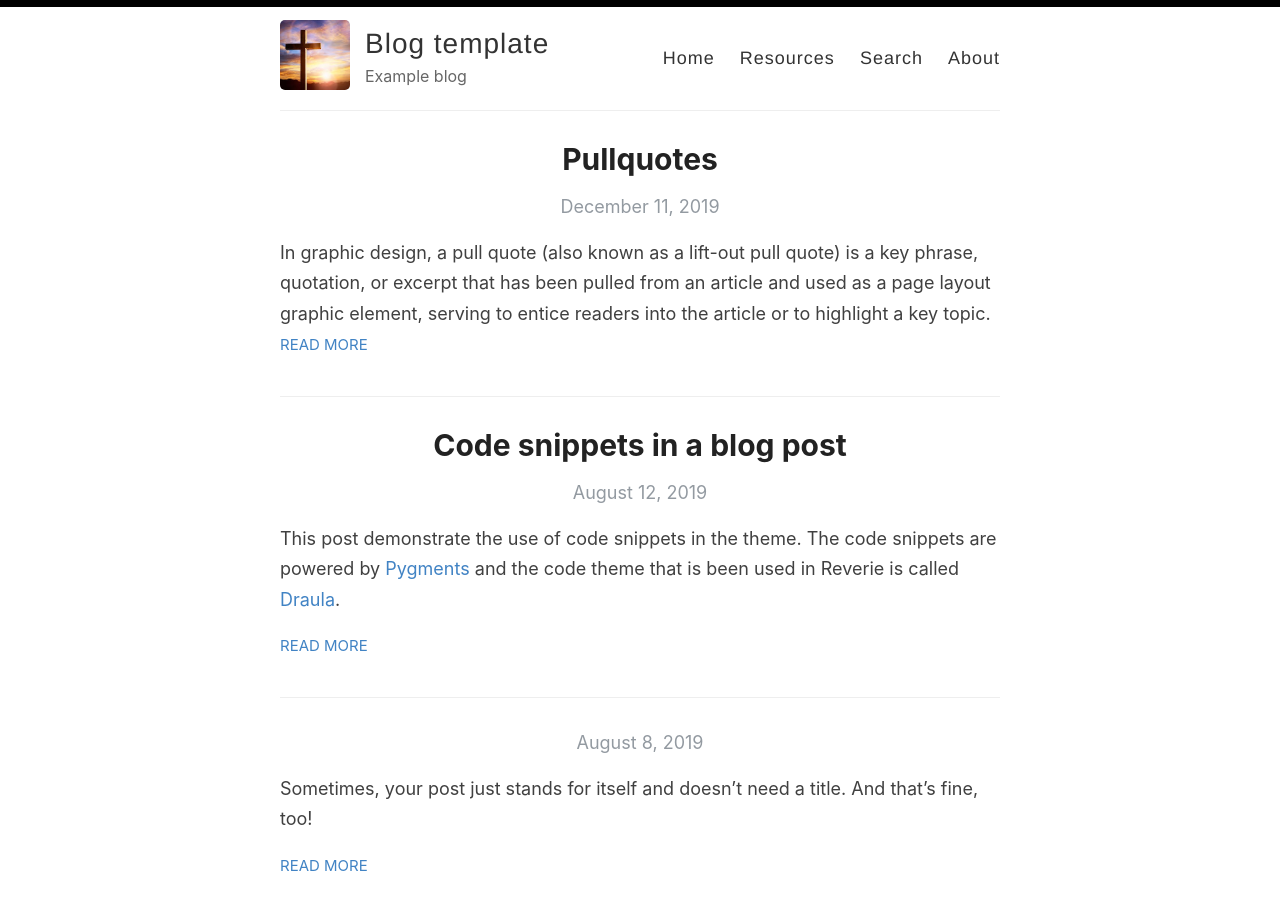
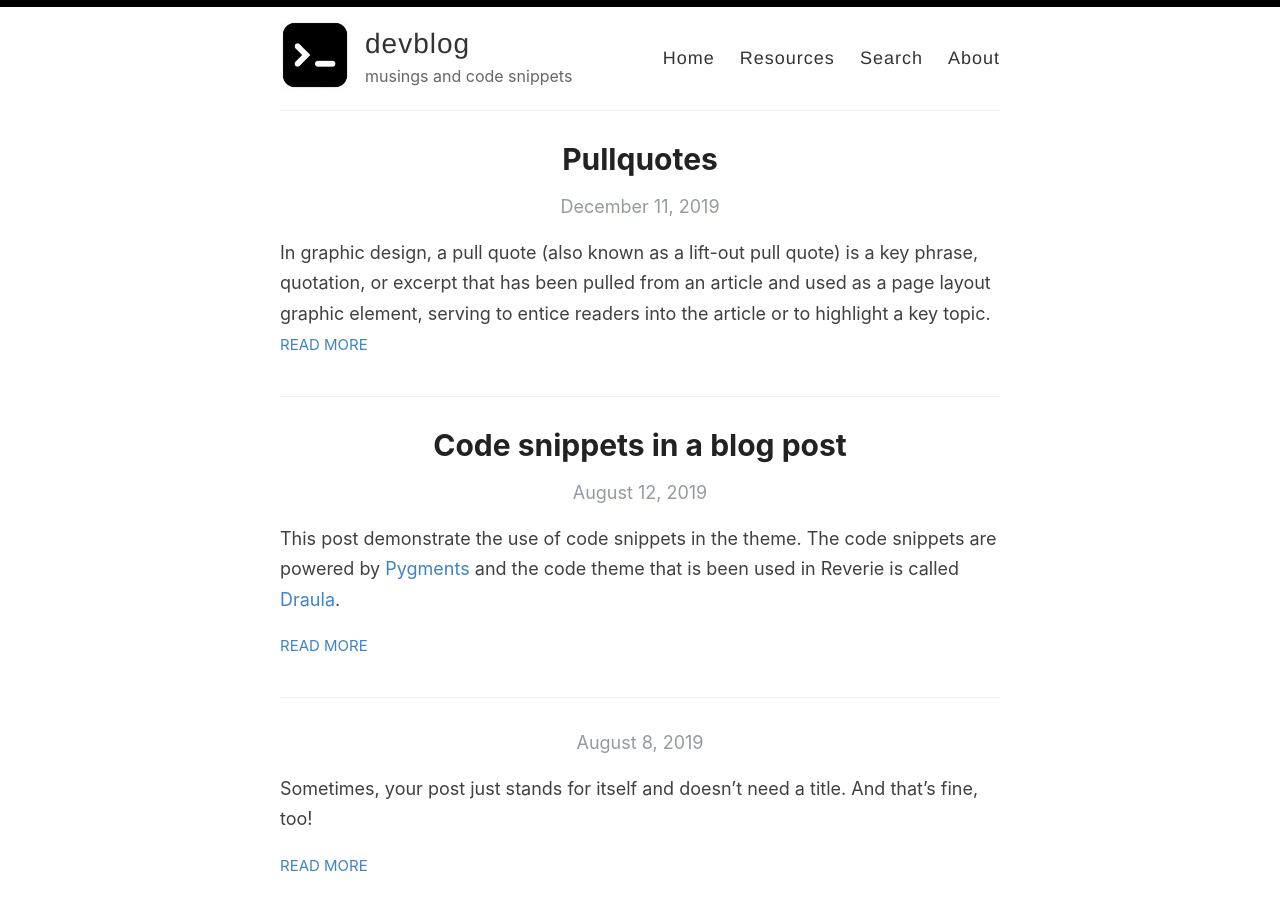
Before and after one commit to jiangts/dev-blog, a Jekyll site: the page built from index.html, in a window 1280 px wide and 900 px high. Built offline with Jekyll 4.4.1, drawn with Linux system fonts in a browser that asks for light colours; the list of posts is cut into pages by our own code.

Commit message:
Update Fri Nov 27 10:23:29 PST 2020

```diff
--- a/_config.yml
+++ b/_config.yml
@@ -3,16 +3,16 @@
 #
 
 # Name of your site (displayed in the header)
-name: "Blog template"
+name: "devblog"
 
 # Name of the author
-author: # "Allan Jiang"
+author: "Allan Jiang"
 
 # Short bio or description (displayed in the header)
-description: "Example blog"
+description: "musings and code snippets"
 
 # URL of your avatar or profile pic (you could use your GitHub profile pic)
-avatar: /images/cross.jpg
+avatar: /images/terminal-512.png
 
 #
 # Flags below are optional
@@ -24,7 +24,7 @@ footer-links:
   email:
   facebook:
   flickr:
-  github: jiangts/blog-template
+  github: jiangts/dev-blog
   instagram:
   linkedin:
   pinterest:
@@ -45,14 +45,14 @@ google_analytics:
 
 # Your website URL (e.g. http://amitmerchant1990.github.io or http://www.amitmerchant.com)
 # Used for Sitemap.xml and your RSS feed
-url: https://jiangts.github.io/blog-template/
+url: https://jiangts.github.io/dev-blog/
 # enforce_ssl: https://www.amitmerchant.com/reverie
 
 # If you're hosting your site at a Project repository on GitHub pages
 # (http://yourusername.github.io/repository-name)
 # and NOT your User repository (http://yourusername.github.io)
 # then add in the baseurl here, like this: "/repository-name"
-baseurl: "/blog-template"
+baseurl: "/dev-blog"
 
 #
 # !! You don't need to change any of the configuration flags below !!
```
Also changed, not shown: favicon.ico, images/cross.jpg (deleted), images/terminal-512.png (added).
